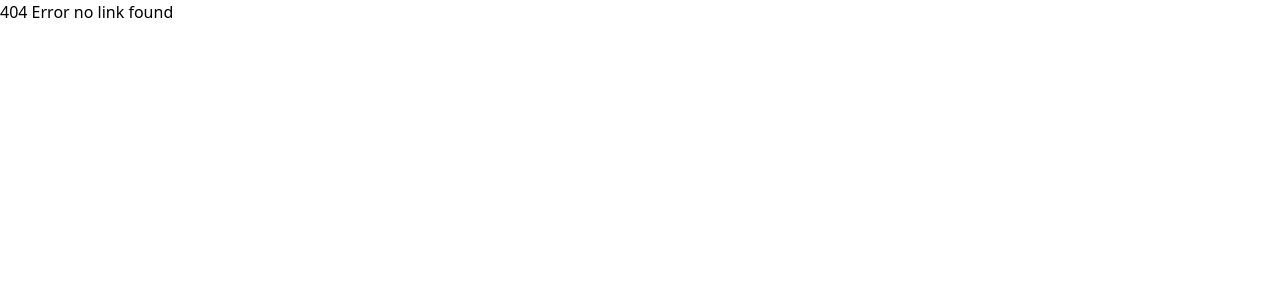
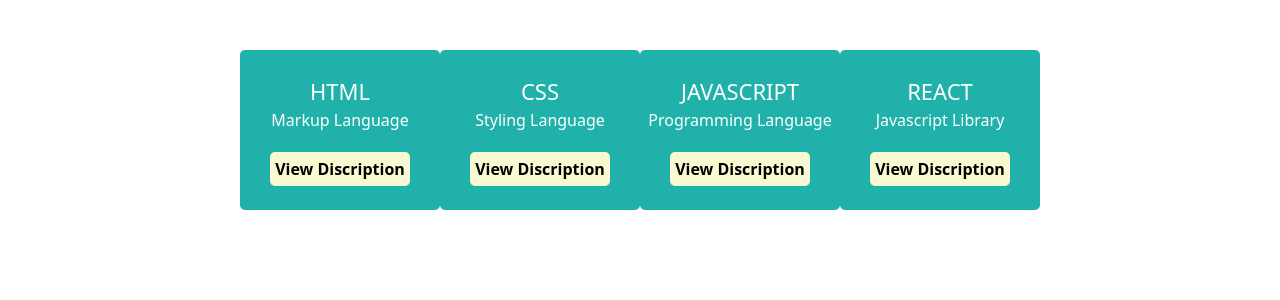
Before and after one commit to CDC-KajalL/CDC-Learning-and-Development, a React (Vite) app in the folder ReactJs/React-Learning/: page /test in a window 1280 px wide. Before the commit this address had no page. Shown: the top 300 px of the page. Built offline with nearby package versions, Linux system fonts and the light colour scheme.

Commit message:
Added useParams in Assignment

```diff
--- a/ReactJs/React-Learning/src/App.jsx
+++ b/ReactJs/React-Learning/src/App.jsx
@@ -8,8 +8,11 @@
 import Assignment1 from "./Basics/_8_Assignment1";
 import NoMatch from "./Basics/_8_NoMatch";
 import CardDetails from "./Basics/_8_Card_Details";
-
-
+import CustomCard from "./Basics/_8_Custom_Card";
+import {cardData} from "./Basics/_9_Data"
+import CardComponent from "./Basics/_9_UseParams";
+import CardInfo from "./Basics/_9_CardInfo";
+import {Shelf} from "./Basics/_8_Data"
 function App() {
 	return (
 		<div>
@@ -20,7 +23,11 @@
 			<Route path = '/LifeCycleA' element = {<LifeCycleA/>}></Route>
 			<Route path = '/' element = {<Assignment1/>}></Route>
 			<Route path="*" element={<NoMatch/>} />
-			<Route path="/view" element={<CardDetails/>} />
+			<Route path="/view" element=<CardDetails book = {Shelf}/> />
+			<Route path="/view/:id" element=<CardDetails book={Shelf} /> />
+			<Route path="/CustomCard" element={<CustomCard/>} />
+			<Route path="/test" element=<CardComponent data={cardData} /> />
+          <Route path="/info/:name" element=<CardInfo data={cardData} /> />
 			</Routes>
 		</div>
 	);
--- a/ReactJs/React-Learning/src/Basics/_8_Card.jsx
+++ b/ReactJs/React-Learning/src/Basics/_8_Card.jsx
@@ -5,8 +5,11 @@
 import CardDetails from "./_8_Card_Details";
 import { useNavigate, Link } from 'react-router-dom';
 
-const Card = () => {
+const Card = ({book}) => {
 	const navigate = useNavigate();
+	function handleClick(){
+		navigate('view')
+	}
 	return (
 		<div className=" w-full justify-center items-center">
 			{/* map function */}
@@ -50,7 +53,7 @@
 						</div>
 						{/* Readmore button */}
 						<div>
-							<Btn size="sm" type="primary" onClick = {()=>{navigate('view')}}>Readmore</Btn>
+						<Link to={`/view/${book.id}/`}><Btn size="sm" type="primary" onClick = {()=>{handleClick()}}>Readmore</Btn></Link>
 						</div>
 					</div>
 				))}
--- a/ReactJs/React-Learning/src/Basics/_8_Card_Details.jsx
+++ b/ReactJs/React-Learning/src/Basics/_8_Card_Details.jsx
@@ -1,9 +1,18 @@
 import React from 'react'
+import CustomCard from './_8_Custom_Card'
+import { useParams } from "react-router-dom";
 
-function CardDetails() {
+function CardDetails({book}) {
+  const { id } = useParams();
   return (
-    <div>
-        CardDetails
+    <div className="flex justify-center items-center">
+      {book
+            .filter((item) => item.id === id)
+            .map((item, index) => (
+              <div className="card-info" key={index}>
+                <CustomCard Src = {item.image} content = {item.description} rating = {item.rating} title = {item.title} author = {item.author}/>
+              </div>
+            ))}
     </div>
   )
 }
--- /dev/null
+++ b/ReactJs/React-Learning/src/Basics/_8_Custom_Card.jsx
@@ -0,0 +1,21 @@
+import React from 'react'
+
+function CustomCard(props) {
+  return (
+    <div>
+      {/* Image */}
+        <div>
+          {/* <img src = {props.Src} /> */}
+        </div>
+        {/* Description */}
+        <div>
+          <p>{props.content}</p>
+          <p>{props.title}</p>
+          <p>{props.author}</p>
+          <p>{props.rating}</p>
+        </div>
+    </div>
+  )
+}
+
+export default CustomCard
--- a/ReactJs/React-Learning/src/index.css
+++ b/ReactJs/React-Learning/src/index.css
@@ -1,3 +1,101 @@
 @tailwind base;
 @tailwind components;
 @tailwind utilities;
+
+.App {
+    font-family: sans-serif;
+    text-align: center;
+  }
+
+  * {
+    box-sizing: border-box;
+    margin: 0;
+    padding: 0;
+  }
+
+  section {
+    width: 100%;
+    min-height: 100vh;
+    display: flex;
+  }
+
+  .container {
+    width: 80%;
+    max-width: 800px;
+    margin-left: auto;
+    margin-right: auto;
+    margin-bottom: 40px;
+  }
+
+  .wrapper {
+    background: #fff;
+  }
+
+  .wrapper .container {
+    display: flex;
+    flex-wrap: wrap;
+    justify-content: space-between;
+  }
+
+  .card {
+    width: 200px;
+    height: 160px;
+    background: lightseagreen;
+    color: #fff;
+    display: flex;
+    flex-direction: column;
+    justify-content: center;
+    align-items: center;
+    margin-top: 50px;
+    border-radius: 5px;
+  }
+
+  .card h3 {
+    font-size: 22px;
+  }
+
+  .card p {
+    font-size: 16px;
+  }
+
+  .card a {
+    text-decoration: none;
+    display: inline-block;
+    background: lightgoldenrodyellow;
+    border-radius: 5px;
+    color: black;
+    padding: 5px;
+    margin-top: 20px;
+    font-weight: bold;
+    transition: all 300ms ease-in-out;
+  }
+
+  .card a:hover {
+    background: #3a4c80;
+  }
+
+  .card-container {
+    max-width: 500px;
+    display: flex;
+    margin: 0 auto;
+    justify-items: center;
+    align-items: center;
+  }
+  .card-info {
+    color: #fff;
+    width: 70%;
+    height: 220px;
+    margin: 0 auto;
+    padding: 30px;
+    border-radius: 5px;
+    background: lightcoral;
+    display: flex;
+    flex-direction: column;
+    align-items: center;
+    justify-content: center;
+  }
+
+  .card-info p {
+    color: black;
+    margin-top: 20px;
+  }
```
